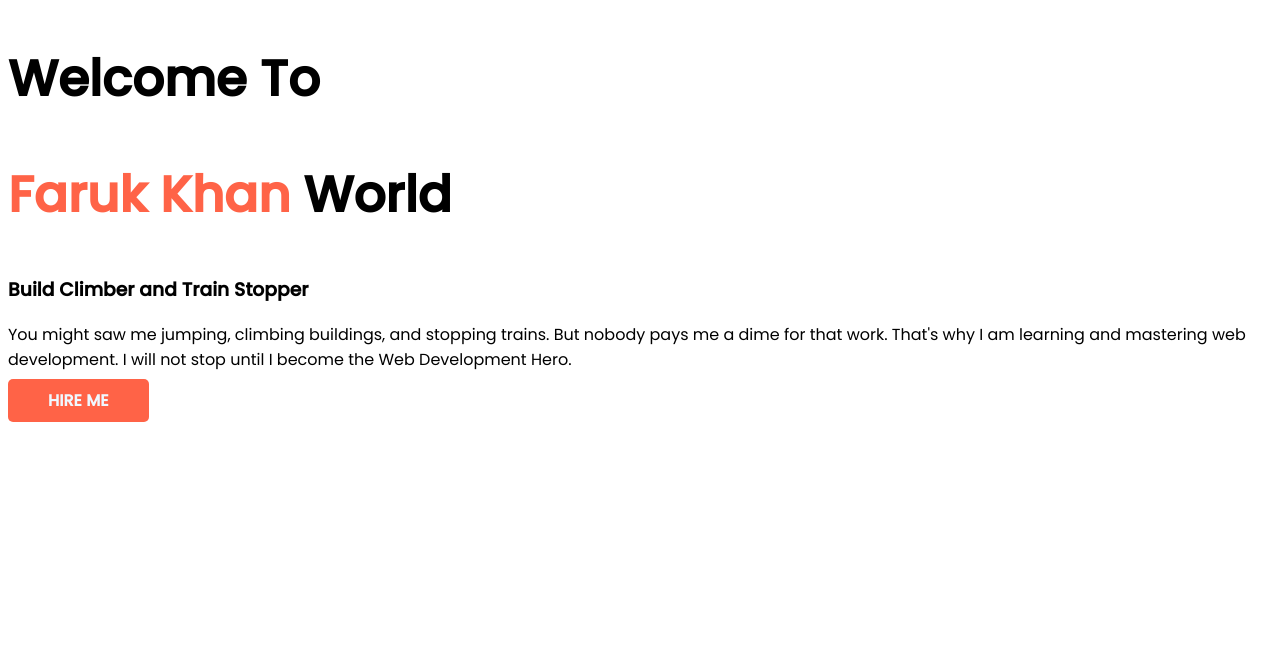
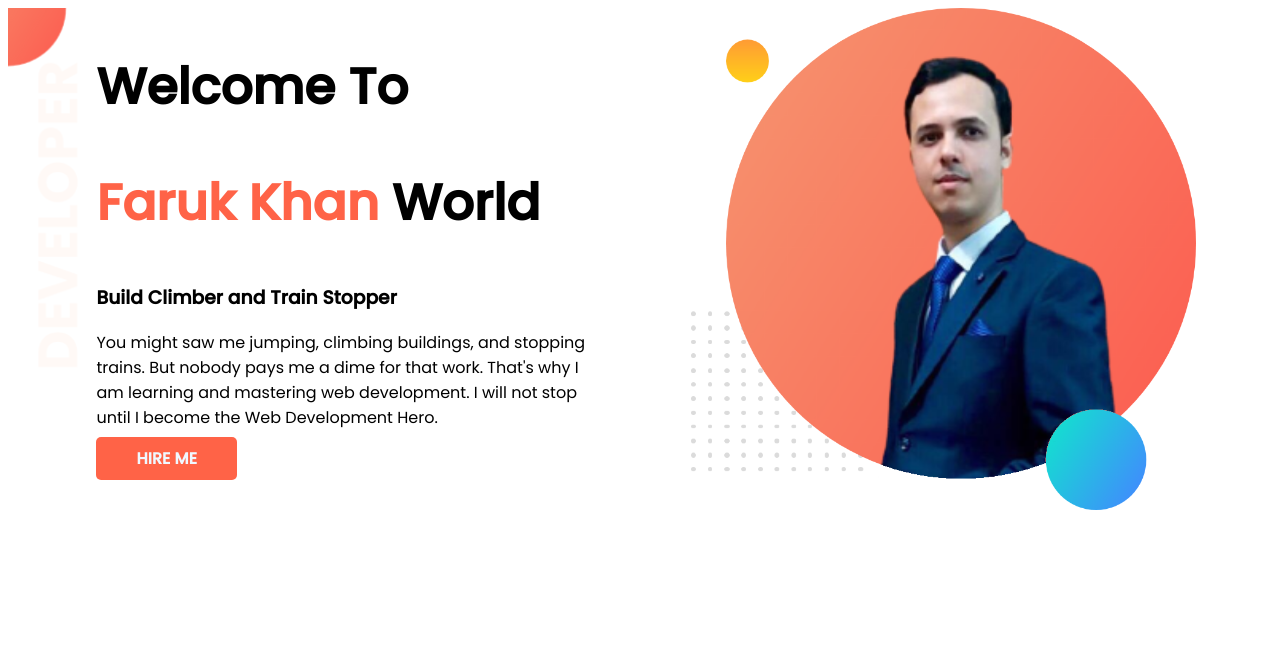
Before and after one commit to Farukkhan25/my-first-portfolio, a plain HTML site: page index.html in a window 1280 px wide. Drawn offline with Linux system fonts and the light colour scheme.

Commit message:
Top-Banner section

```diff
--- a/index.html
+++ b/index.html
@@ -13,8 +13,8 @@
 </head>
 
 <body>
-    <section>
-        <div>
+    <section class="top-banner">
+        <div class="half-width">
             <h1>Welcome To</h1>
             <h1> <span>Faruk Khan</span> World</h1>
             <h3>Build Climber and Train Stopper</h3>
@@ -24,8 +24,8 @@
             <a class="anchor-button" target="_blank" href="https://github.com/Farukkhan25/">HIRE ME</a>
         </div>
 
-        <div>
-
+        <div class="half-width">
+            <img src="image/my-bg1.png" alt="First Image">
         </div>
     </section>
 
--- a/style.css
+++ b/style.css
@@ -1,5 +1,22 @@
 body{
     font-family: 'Poppins', sans-serif;
+}
+section{
+    height: 500px;
+    padding-bottom: 150px;
+}
+.top-banner{
+    background-image: url("image/top-banner.png");
+    background-repeat: no-repeat;
+}
+.half-width{
+    width: 40%;
+    float: left;
+    margin-left: 5%;
+    padding-left: 2%;
+}
+.half-width img{
+    width: 100%;
 }
 h1{
     font-size: 50px;
```
